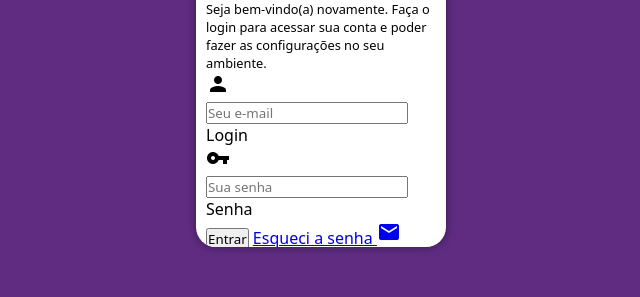
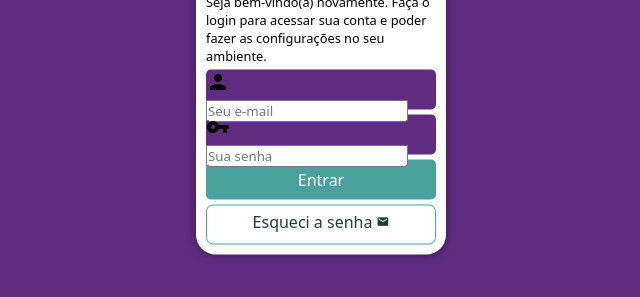
Before and after one commit to alexiagregorio/projeto-login, a plain HTML site: page index.html in a window 1280 px wide. Shown: the part 403-700 px from the top of the page, without its empty margins (319-959 px from the left). Drawn offline with Linux system fonts and the light colour scheme.

Commit message:
att botoes

```diff
--- a/estilos/style.css
+++ b/estilos/style.css
@@ -39,7 +39,7 @@ section#login {
     overflow: hidden;
     background-color: white;
     width: 250px;
-    height: 500px;
+    height: 515px;
     border-radius: 20px;
     box-shadow: 0px 0px 10px rgba(0, 0, 0, 0.425);
 
@@ -68,3 +68,56 @@ div#formulario > h1 {
 div#formulario > p {
     font-size: 0.8em;
 }
+
+form > div.campo {
+    background-color: #5f2c82;
+    display: block;
+    width: 100%;
+    height: 40px;
+    border-radius: 5px;
+    margin: 5px 0px;
+}
+
+div.campo > label {
+    display: none; /*Sumiu com a escrita "Login" e "Senha" que tava estranho antes*/
+}
+
+form > input[type=submit] {
+    display: block;
+    font-size: 1em;
+    width: 100%;
+    height: 40px;
+    background-color: #49a09d;
+    color: white;
+    border: none;
+    border-radius: 5px;
+    cursor: pointer;
+}
+
+form > input[type=submit]:hover {
+    background-color: #234d4b;
+}
+
+form > a.botao {
+    display: block;
+    text-align: center;
+    font-size: 1em;
+    width: 100%;
+    height: 40px;
+    padding-top: 5px;
+    margin-top: 5px;
+    background-color: white;
+    color: #1c3d3c;
+    border: 1px solid #49a09d;
+    border-radius: 7px;
+    text-decoration: none;
+
+}
+
+form > a.botao:hover {
+    background-color: #67dbd7;
+}
+
+form > a.botao > span {
+    font-size: 0.8em;
+}
--- a/index.html
+++ b/index.html
@@ -52,7 +52,7 @@
                         for="isenha">Senha</label>
                     </div>
                     <input type="submit" value="Entrar">
-                    <a href="esqueci.html">Esqueci a senha <span class="material-icons">mail</span></a>
+                    <a href="esqueci.html" class="botao">Esqueci a senha <span class="material-icons">mail</span></a>
 
                 </form>
 
```
